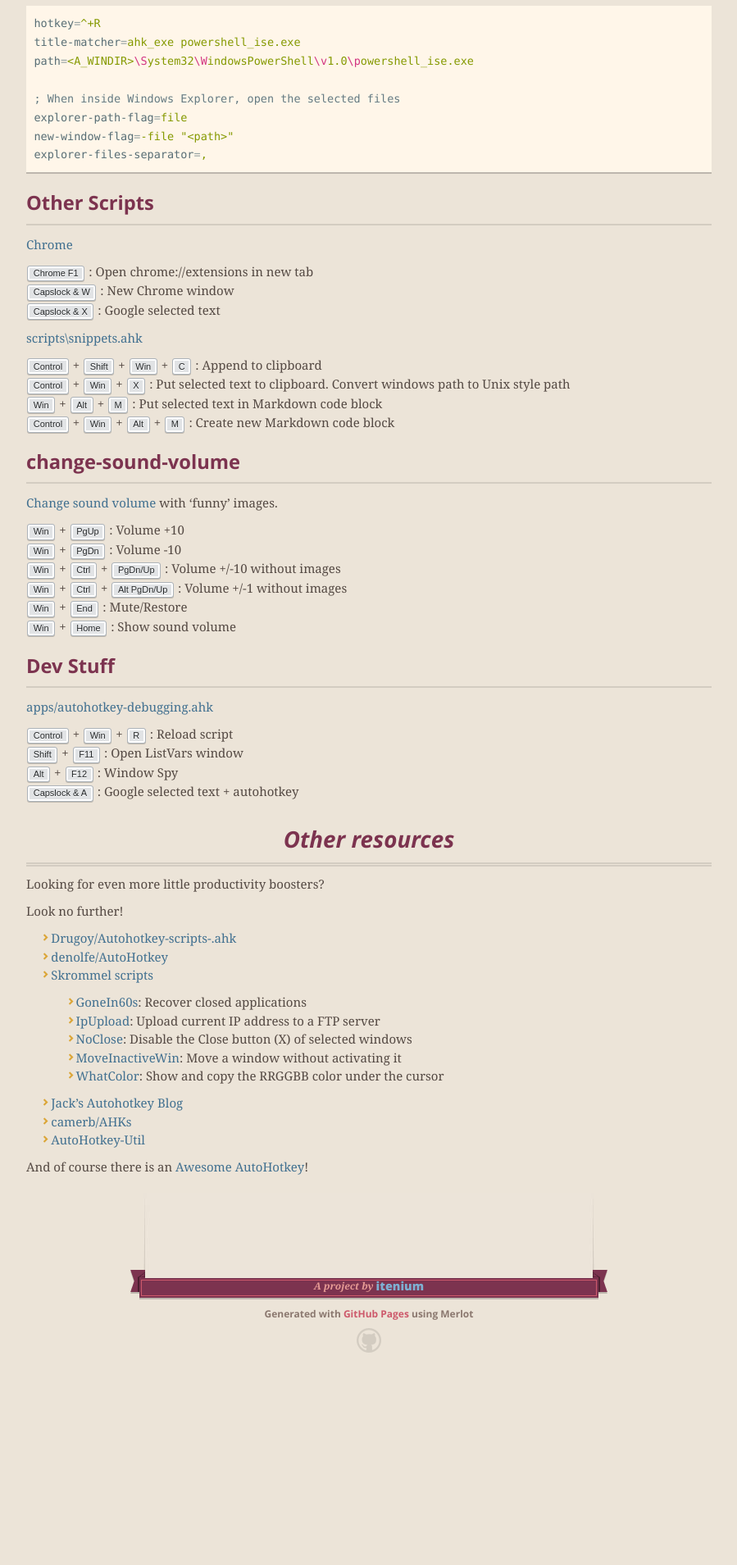
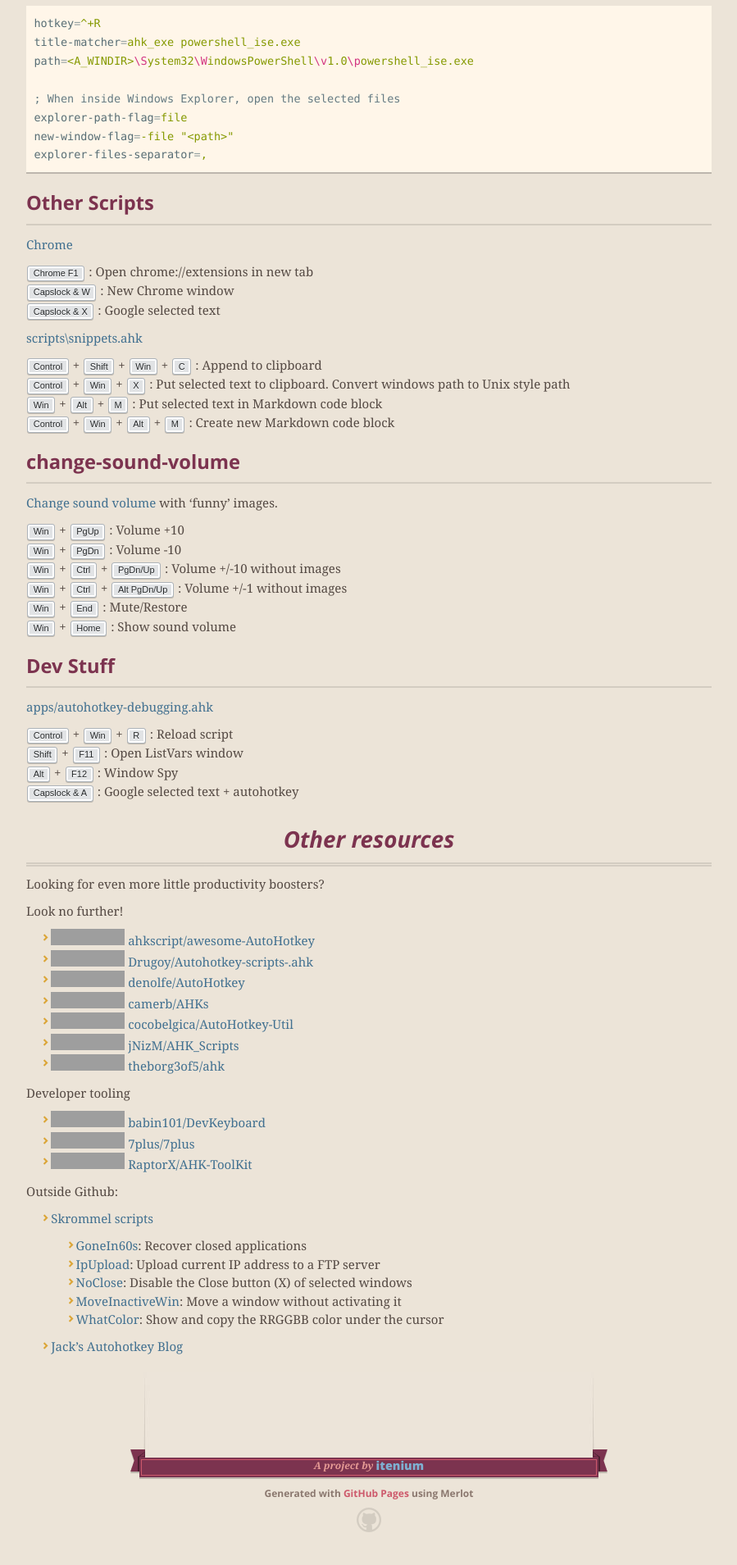
Before and after one commit to itenium-be/Mi-Ke, a Jekyll site: the page built from index.md, in a window 1280 px wide. Shown: the part 2863-4772 px from the top of the page at 82% size, without its empty margins (190-1089 px from the left). Built offline with Jekyll 4.4.1, drawn with Linux system fonts in a browser that asks for light colours; nearby versions of some CDN libraries; before the commit the page ends 4553 px from its top, so only the background shows below that; grey boxes are pictures that could not be loaded.

Commit message:
github stars

```diff
--- /dev/null
+++ b/_includes/github-stars.html
@@ -0,0 +1,9 @@
+{% assign url = 'https://github.com/' | append: include.url %}
+{% assign repoName = include.url %}
+
+<li>
+	<a href="{{ url }}" class="github">
+		<img src="https://img.shields.io/github/stars/{{ include.url }}.svg?style=social&label=Star" />
+	</a>
+	<a href="https://github.com/{{ include.url }}">{{ include.url }}</a>
+</li>
--- a/assets/css/style.scss
+++ b/assets/css/style.scss
@@ -20,3 +20,10 @@ kbd {
 	box-shadow: 0 1px 0 rgba(12,13,14,0.2), 0 0 0 2px #FFF inset;
 	white-space: nowrap;
 }
+
+
+.github img {
+	border: none;
+	box-shadow: none;
+	webkit-box-shadow: none;
+}
--- a/index.md
+++ b/index.md
@@ -172,8 +172,27 @@ Looking for even more little productivity boosters?
 
 Look no further!
 
-- [Drugoy/Autohotkey-scripts-.ahk](https://github.com/Drugoy/Autohotkey-scripts-.ahk)
-- [denolfe/AutoHotkey](https://github.com/denolfe/AutoHotkey)
+<ul>
+{% include github-stars.html url="ahkscript/awesome-AutoHotkey" %}
+{% include github-stars.html url="Drugoy/Autohotkey-scripts-.ahk" %}
+{% include github-stars.html url="denolfe/AutoHotkey" %}
+{% include github-stars.html url="camerb/AHKs" %}
+{% include github-stars.html url="cocobelgica/AutoHotkey-Util" %}
+{% include github-stars.html url="jNizM/AHK_Scripts" %}
+{% include github-stars.html url="theborg3of5/ahk" %}
+</ul>
+
+Developer tooling
+
+<ul>
+{% include github-stars.html url="babin101/DevKeyboard" %}
+{% include github-stars.html url="7plus/7plus" %}
+{% include github-stars.html url="RaptorX/AHK-ToolKit" %}
+</ul>
+
+
+Outside Github:
+
 - [Skrommel scripts](http://www.donationcoder.com/Software/Skrommel/index.html)
 	- [GoneIn60s](http://www.donationcoder.com/Software/Skrommel/index.html#GoneIn60s): Recover closed applications
 	- [IpUpload](http://www.donationcoder.com/Software/Skrommel/index.html#IpUpload): Upload current IP address to a FTP server
@@ -181,7 +200,3 @@ Look no further!
 	- [MoveInactiveWin](http://www.donationcoder.com/Software/Skrommel/index.html#MoveInactiveWin): Move a window without activating it
 	- [WhatColor](http://www.donationcoder.com/Software/Skrommel/index.html#WhatColor): Show and copy the RRGGBB color under the cursor
 - [Jack's Autohotkey Blog](http://www.computoredge.com/AutoHotkey/Free_AutoHotkey_Scripts_and_Apps_for_Learning_and_Generating_Ideas.html)
-- [camerb/AHKs](https://github.com/camerb/AHKs)
-- [AutoHotkey-Util](https://github.com/cocobelgica/AutoHotkey-Util)
-
-And of course there is an [Awesome AutoHotkey](https://github.com/ahkscript/awesome-AutoHotkey)!
```
